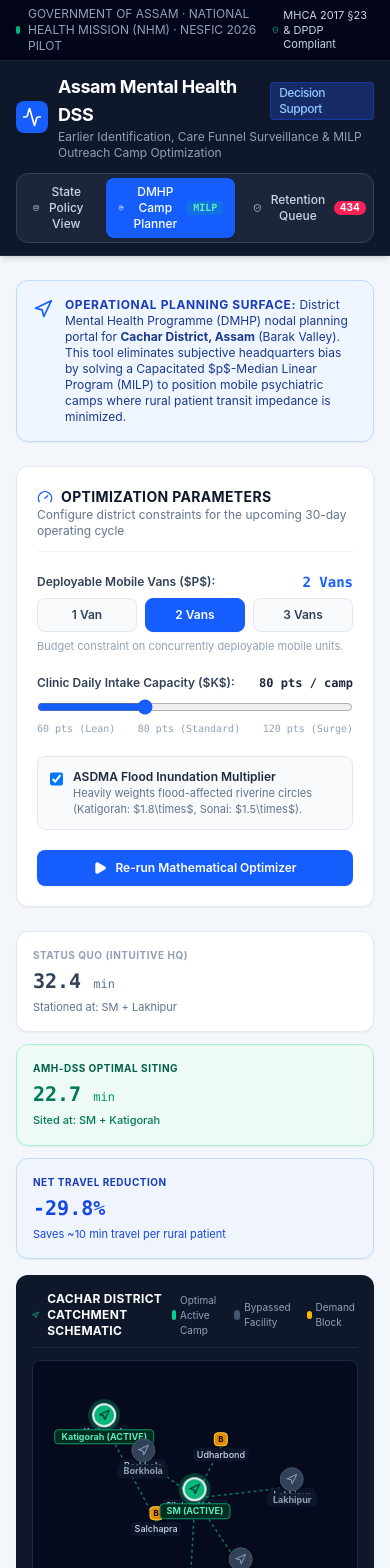
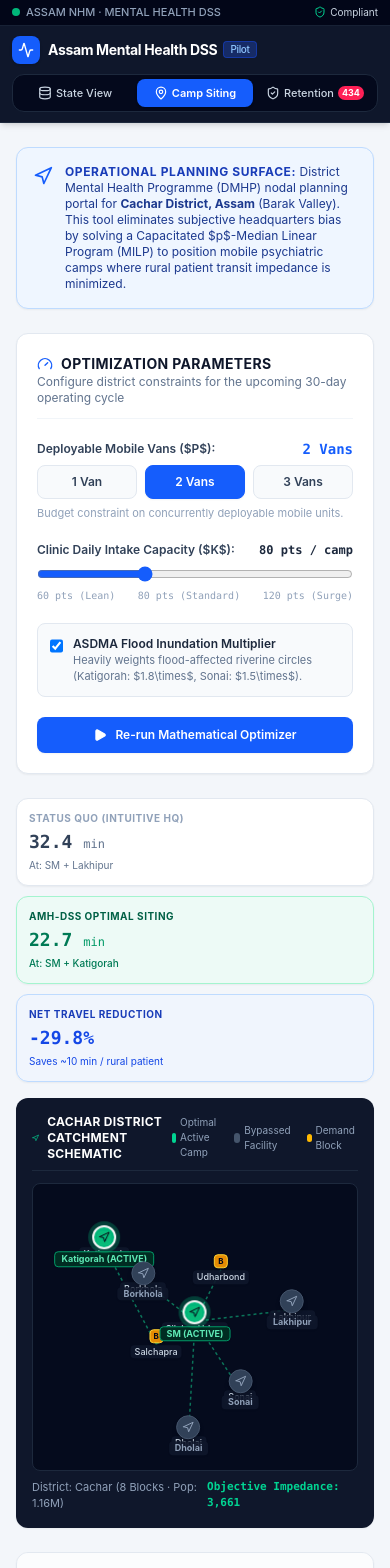
Before and after one commit to sauravsz/assam-mental-health-dss, a React (Vite) app: page / in a window 390 px wide. Shown: the top 1568 px of the page. Built offline with nearby package versions, Linux system fonts and the light colour scheme.

Commit message:
perf(mobile): optimize touch targets, responsive 3-tab layout, sticky table columns, and mobile viewport

```diff
--- a/index.html
+++ b/index.html
@@ -3,7 +3,10 @@
   <head>
     <meta charset="UTF-8" />
     <link rel="icon" type="image/svg+xml" href="/favicon.svg" />
-    <meta name="viewport" content="width=device-width, initial-scale=1.0" />
+    <meta name="viewport" content="width=device-width, initial-scale=1.0, maximum-scale=5.0, viewport-fit=cover" />
+    <meta name="theme-color" content="#0f172a" />
+    <meta name="apple-mobile-web-app-capable" content="yes" />
+    <meta name="apple-mobile-web-app-status-bar-style" content="black-translucent" />
     <title>Assam Mental Health Decision Support System | NHM Assam</title>
   </head>
   <body>
--- a/src/components/DMHPCampPlanner.tsx
+++ b/src/components/DMHPCampPlanner.tsx
@@ -131,43 +131,43 @@
 
         {/* Middle & Right: The Empirical Benchmark Comparison */}
         <div className="lg:col-span-2 space-y-4">
-          <div className="grid grid-cols-1 sm:grid-cols-3 gap-3">
+          <div className="grid grid-cols-1 sm:grid-cols-3 gap-2.5 sm:gap-3">
             {/* Status Quo */}
-            <div className="bg-white border border-slate-200 rounded-xl p-4 shadow-xs">
-              <span className="text-[10px] font-bold uppercase tracking-wider text-slate-400 block mb-1">
+            <div className="bg-white border border-slate-200 rounded-xl p-3 sm:p-4 shadow-xs">
+              <span className="text-[10px] font-bold uppercase tracking-wider text-slate-400 block mb-0.5">
                 Status Quo (Intuitive HQ)
               </span>
-              <div className="text-xl font-bold text-slate-700 font-mono">
+              <div className="text-lg sm:text-xl font-bold text-slate-700 font-mono">
                 {result.baselineMeanTravelTime} <span className="text-xs font-normal text-slate-500">min</span>
               </div>
-              <p className="text-[11px] text-slate-500 mt-1">
-                Stationed at: {baselineFacilities.map((f) => f.name.split(' ')[0]).join(' + ')}
+              <p className="text-[10px] sm:text-[11px] text-slate-500 mt-0.5">
+                At: {baselineFacilities.map((f) => f.name.split(' ')[0]).join(' + ')}
               </p>
             </div>
 
             {/* Optimal MILP */}
-            <div className="bg-emerald-50/70 border border-emerald-200 rounded-xl p-4 shadow-xs">
-              <span className="text-[10px] font-bold uppercase tracking-wider text-emerald-800 block mb-1">
+            <div className="bg-emerald-50/70 border border-emerald-200 rounded-xl p-3 sm:p-4 shadow-xs">
+              <span className="text-[10px] font-bold uppercase tracking-wider text-emerald-800 block mb-0.5">
                 AMH-DSS Optimal Siting
               </span>
-              <div className="text-xl font-bold text-emerald-700 font-mono">
+              <div className="text-lg sm:text-xl font-bold text-emerald-700 font-mono">
                 {result.meanTravelTime} <span className="text-xs font-normal text-emerald-600">min</span>
               </div>
-              <p className="text-[11px] text-emerald-700 mt-1 font-medium">
-                Sited at: {activeFacilities.map((f) => f.name.split(' ')[0]).join(' + ')}
+              <p className="text-[10px] sm:text-[11px] text-emerald-700 mt-0.5 font-medium">
+                At: {activeFacilities.map((f) => f.name.split(' ')[0]).join(' + ')}
               </p>
             </div>
 
             {/* Net Gain */}
-            <div className="bg-blue-50/70 border border-blue-200 rounded-xl p-4 shadow-xs">
-              <span className="text-[10px] font-bold uppercase tracking-wider text-blue-800 block mb-1">
+            <div className="bg-blue-50/70 border border-blue-200 rounded-xl p-3 sm:p-4 shadow-xs">
+              <span className="text-[10px] font-bold uppercase tracking-wider text-blue-800 block mb-0.5">
                 Net Travel Reduction
               </span>
-              <div className="text-xl font-bold text-blue-700 font-mono">
+              <div className="text-lg sm:text-xl font-bold text-blue-700 font-mono">
                 -{result.travelTimeReductionPct}%
               </div>
-              <p className="text-[11px] text-blue-700 mt-1">
-                Saves ~{Math.round(result.baselineMeanTravelTime - result.meanTravelTime)} min travel per rural patient
+              <p className="text-[10px] sm:text-[11px] text-blue-700 mt-0.5">
+                Saves ~{Math.round(result.baselineMeanTravelTime - result.meanTravelTime)} min / rural patient
               </p>
             </div>
           </div>
@@ -288,12 +288,16 @@
             {activeFacilities.length} Camps Mobilized
           </div>
         </div>
+        <div className="md:hidden px-3 py-1 bg-slate-100 text-[10px] text-slate-500 border-b border-slate-200 flex items-center justify-between">
+          <span>👉 Swipe to view drug stock &amp; capacity</span>
+          <span className="font-semibold text-slate-700">Location fixed</span>
+        </div>
 
         <div className="overflow-x-auto">
           <table className="w-full text-xs text-left text-slate-700">
-            <thead className="bg-slate-100 text-slate-800 font-semibold uppercase text-[11px] border-b border-slate-200">
+            <thead className="bg-slate-100 text-slate-800 font-semibold uppercase text-[10px] sm:text-[11px] border-b border-slate-200">
               <tr>
-                <th className="py-2.5 px-3">Camp Location</th>
+                <th className="py-2.5 px-3 sticky left-0 bg-slate-100 z-20 shadow-[1px_0_3px_rgba(0,0,0,0.06)]">Camp Location</th>
                 <th className="py-2.5 px-3">Revenue Block</th>
                 <th className="py-2.5 px-3">Assigned Catchment</th>
                 <th className="py-2.5 px-3 text-right">Intake Capacity</th>
@@ -315,11 +319,11 @@
 
                 return (
                   <tr key={fac.id} className="hover:bg-slate-50 font-medium">
-                    <td className="py-2.5 px-3 font-bold text-slate-900 flex items-center gap-1.5">
+                    <td className="py-2.5 px-3 font-bold text-slate-900 sticky left-0 bg-white z-10 shadow-[1px_0_3px_rgba(0,0,0,0.06)] flex items-center gap-1.5 whitespace-nowrap">
                       <span className="w-2 h-2 rounded-full bg-emerald-500"></span>
                       {fac.name}
                     </td>
-                    <td className="py-2.5 px-3 text-slate-600">{fac.blockName}</td>
+                    <td className="py-2.5 px-3 text-slate-600 whitespace-nowrap">{fac.blockName}</td>
                     <td className="py-2.5 px-3 text-slate-800 font-semibold">
                       {catchment.join(', ')}
                     </td>
--- a/src/components/Navbar.tsx
+++ b/src/components/Navbar.tsx
@@ -10,81 +10,82 @@
   return (
     <header className="bg-slate-900 border-b border-slate-800 text-white sticky top-0 z-50 shadow-md">
       {/* Top Gov Banner */}
-      <div className="bg-slate-950 px-4 py-1.5 text-xs border-b border-slate-800/80 flex items-center justify-between text-slate-400">
-        <div className="flex items-center gap-2">
-          <span className="inline-block w-2 h-2 rounded-full bg-emerald-500 animate-pulse"></span>
-          <span>GOVERNMENT OF ASSAM · NATIONAL HEALTH MISSION (NHM) · NESFIC 2026 PILOT</span>
+      <div className="bg-slate-950 px-3 sm:px-4 py-1 text-[11px] sm:text-xs border-b border-slate-800/80 flex items-center justify-between text-slate-400">
+        <div className="flex items-center gap-1.5 truncate">
+          <span className="inline-block w-2 h-2 rounded-full bg-emerald-500 shrink-0 animate-pulse"></span>
+          <span className="truncate font-medium">ASSAM NHM · MENTAL HEALTH DSS</span>
         </div>
-        <div className="flex items-center gap-4 text-[11px]">
+        <div className="flex items-center gap-2 text-[10px] sm:text-[11px] shrink-0">
           <span className="flex items-center gap-1 text-slate-300">
-            <ShieldCheck className="w-3.5 h-3.5 text-emerald-400" /> MHCA 2017 §23 & DPDP Compliant
+            <ShieldCheck className="w-3 h-3 text-emerald-400 shrink-0" />
+            <span className="hidden xs:inline">MHCA & DPDP Compliant</span>
+            <span className="xs:hidden">Compliant</span>
           </span>
-          <span className="hidden sm:inline text-slate-400">Target: Kamrup Metro & Cachar</span>
         </div>
       </div>
 
       {/* Main Bar */}
-      <div className="max-w-7xl mx-auto px-4 py-3 flex flex-col md:flex-row md:items-center justify-between gap-3">
+      <div className="max-w-7xl mx-auto px-3 sm:px-4 py-2.5 sm:py-3 flex flex-col md:flex-row md:items-center justify-between gap-2.5 sm:gap-3">
         <div>
-          <div className="flex items-center gap-2.5">
-            <div className="bg-blue-600 text-white p-1.5 rounded-lg shadow-sm">
-              <Activity className="w-5 h-5" />
+          <div className="flex items-center gap-2 sm:gap-2.5">
+            <div className="bg-blue-600 text-white p-1.5 rounded-lg shadow-sm shrink-0">
+              <Activity className="w-4 h-4 sm:w-5 sm:h-5" />
             </div>
             <div>
-              <h1 className="text-lg font-bold tracking-tight text-white flex items-center gap-2">
+              <h1 className="text-sm sm:text-lg font-bold tracking-tight text-white flex items-center gap-1.5">
                 Assam Mental Health DSS
-                <span className="text-xs font-medium px-2 py-0.5 rounded bg-blue-900/60 text-blue-300 border border-blue-700/50">
-                  Decision Support
+                <span className="text-[10px] font-medium px-1.5 py-0.2 rounded bg-blue-900/60 text-blue-300 border border-blue-700/50">
+                  Pilot
                 </span>
               </h1>
-              <p className="text-xs text-slate-400">
-                Earlier Identification, Care Funnel Surveillance & MILP Outreach Camp Optimization
+              <p className="text-[11px] sm:text-xs text-slate-400 hidden xs:block line-clamp-1">
+                Early Identification, Care Funnel Surveillance & MILP Outreach Optimization
               </p>
             </div>
           </div>
         </div>
 
-        {/* Surface Switcher Tabs */}
-        <nav className="flex items-center gap-1.5 bg-slate-800/90 p-1 rounded-xl border border-slate-700">
+        {/* Surface Switcher Tabs (3-column responsive grid on mobile, flex on desktop) */}
+        <nav className="grid grid-cols-3 sm:flex items-center gap-1 bg-slate-950/80 sm:bg-slate-800/90 p-1 rounded-xl border border-slate-800 sm:border-slate-700 w-full md:w-auto">
           <button
             onClick={() => setActiveTab('state')}
-            className={`px-3 py-1.5 rounded-lg text-xs font-medium transition-all flex items-center gap-1.5 ${
+            className={`px-2 sm:px-3 py-1.5 rounded-lg text-[11px] sm:text-xs font-medium transition-all flex items-center justify-center gap-1 sm:gap-1.5 text-center cursor-pointer ${
               activeTab === 'state'
-                ? 'bg-blue-600 text-white shadow-sm'
+                ? 'bg-blue-600 text-white shadow-sm font-semibold'
                 : 'text-slate-300 hover:text-white hover:bg-slate-700/50'
             }`}
           >
-            <Database className="w-3.5 h-3.5" />
-            State Policy View
+            <Database className="w-3.5 h-3.5 shrink-0" />
+            <span className="truncate">State View</span>
           </button>
 
           <button
             onClick={() => setActiveTab('planner')}
-            className={`px-3 py-1.5 rounded-lg text-xs font-medium transition-all flex items-center gap-1.5 ${
+            className={`px-2 sm:px-3 py-1.5 rounded-lg text-[11px] sm:text-xs font-medium transition-all flex items-center justify-center gap-1 sm:gap-1.5 text-center cursor-pointer ${
               activeTab === 'planner'
-                ? 'bg-blue-600 text-white shadow-sm'
+                ? 'bg-blue-600 text-white shadow-sm font-semibold'
                 : 'text-slate-300 hover:text-white hover:bg-slate-700/50'
             }`}
           >
-            <MapPin className="w-3.5 h-3.5" />
-            DMHP Camp Planner
-            <span className="bg-emerald-500/20 text-emerald-300 text-[10px] px-1.5 py-0.2 rounded font-mono font-semibold">
+            <MapPin className="w-3.5 h-3.5 shrink-0" />
+            <span className="truncate">Camp Siting</span>
+            <span className="hidden sm:inline bg-emerald-500/20 text-emerald-300 text-[9px] px-1 py-0.2 rounded font-mono font-semibold">
               MILP
             </span>
           </button>
 
           <button
             onClick={() => setActiveTab('queue')}
-            className={`px-3 py-1.5 rounded-lg text-xs font-medium transition-all flex items-center gap-1.5 ${
+            className={`px-2 sm:px-3 py-1.5 rounded-lg text-[11px] sm:text-xs font-medium transition-all flex items-center justify-center gap-1 sm:gap-1.5 text-center cursor-pointer ${
               activeTab === 'queue'
-                ? 'bg-blue-600 text-white shadow-sm'
+                ? 'bg-blue-600 text-white shadow-sm font-semibold'
                 : 'text-slate-300 hover:text-white hover:bg-slate-700/50'
             }`}
           >
-            <ShieldCheck className="w-3.5 h-3.5" />
-            Retention Queue
+            <ShieldCheck className="w-3.5 h-3.5 shrink-0" />
+            <span className="truncate">Retention</span>
             {stalledCount > 0 && (
-              <span className="bg-rose-500 text-white text-[10px] px-1.5 py-0.2 rounded-full font-bold">
+              <span className="bg-rose-500 text-white text-[9px] px-1 py-0.2 rounded-full font-bold shrink-0">
                 {stalledCount}
               </span>
             )}
--- a/src/components/RetentionQueue.tsx
+++ b/src/components/RetentionQueue.tsx
@@ -160,25 +160,25 @@
               Sorted by stall duration (&gt;14 days). Click "Log Outreach" to update care continuity status.
             </p>
           </div>
-
-          <div className="flex flex-wrap items-center gap-2 text-xs">
+          <div className="grid grid-cols-1 sm:flex sm:flex-wrap items-center gap-2 text-xs w-full sm:w-auto">
             {/* Search Input */}
-            <div className="relative">
+            <div className="relative w-full sm:w-48">
               <Search className="w-3.5 h-3.5 absolute left-2.5 top-2.5 text-slate-400" />
               <input
                 type="text"
                 placeholder="Search block, ID, facility..."
                 value={searchQuery}
                 onChange={(e) => setSearchQuery(e.target.value)}
-                className="pl-8 pr-3 py-1.5 bg-white border border-slate-300 rounded-lg text-xs w-48 text-slate-700 focus:outline-blue-500"
+                className="pl-8 pr-3 py-1.5 bg-white border border-slate-300 rounded-lg text-xs w-full text-slate-700 focus:outline-blue-500"
               />
             </div>
 
+            <div className="grid grid-cols-2 sm:flex sm:items-center gap-2 w-full sm:w-auto">
               {/* District Filter */}
               <select
                 value={selectedDistrict}
                 onChange={(e) => setSelectedDistrict(e.target.value)}
-              className="bg-white border border-slate-300 rounded-lg px-2 py-1.5 text-xs text-slate-700 font-medium"
+                className="bg-white border border-slate-300 rounded-lg px-2 py-1.5 text-xs text-slate-700 font-medium w-full sm:w-auto"
               >
                 <option value="All">All Districts</option>
                 <option value="Cachar">Cachar District</option>
@@ -189,23 +189,29 @@
               <select
                 value={selectedDiagnosis}
                 onChange={(e) => setSelectedDiagnosis(e.target.value)}
-              className="bg-white border border-slate-300 rounded-lg px-2 py-1.5 text-xs text-slate-700 font-medium"
+                className="bg-white border border-slate-300 rounded-lg px-2 py-1.5 text-xs text-slate-700 font-medium w-full sm:w-auto"
               >
-              <option value="All">All mhGAP Categories</option>
+                <option value="All">All mhGAP</option>
                 <option value="Depression">Depression</option>
                 <option value="Anxiety">Anxiety</option>
-              <option value="Substance">Substance Use</option>
-              <option value="Self-Harm">Self-Harm Risk</option>
+                <option value="Substance">Substance</option>
+                <option value="Self-Harm">Self-Harm</option>
                 <option value="Psychosis">Psychosis</option>
               </select>
             </div>
           </div>
+        </div>
+
+        <div className="md:hidden px-3 py-1 bg-slate-100 text-[10px] text-slate-500 border-b border-slate-200 flex items-center justify-between">
+          <span>👉 Swipe to view facility, duration &amp; status</span>
+          <span className="font-semibold text-slate-700">ID fixed</span>
+        </div>
 
         <div className="overflow-x-auto">
           <table className="w-full text-xs text-left text-slate-700">
-            <thead className="bg-slate-100 text-slate-800 font-semibold uppercase text-[11px] border-b border-slate-200">
+            <thead className="bg-slate-100 text-slate-800 font-semibold uppercase text-[10px] sm:text-[11px] border-b border-slate-200">
               <tr>
-                <th className="py-2.5 px-3">Referral ID</th>
+                <th className="py-2.5 px-3 sticky left-0 bg-slate-100 z-20 shadow-[1px_0_3px_rgba(0,0,0,0.06)]">Referral ID</th>
                 <th className="py-2.5 px-3">Pseudonymized Hash</th>
                 <th className="py-2.5 px-3">Location</th>
                 <th className="py-2.5 px-3">Profile</th>
@@ -219,8 +225,10 @@
             <tbody className="divide-y divide-slate-100">
               {filteredRecords.slice(0, 15).map((r) => (
                 <tr key={r.id} className="hover:bg-slate-50 transition-colors">
-                  <td className="py-2.5 px-3 font-mono font-bold text-slate-900">{r.id}</td>
-                  <td className="py-2.5 px-3 font-mono text-[11px] text-slate-500">
+                  <td className="py-2.5 px-3 font-mono font-bold text-slate-900 sticky left-0 bg-white z-10 shadow-[1px_0_3px_rgba(0,0,0,0.06)] whitespace-nowrap">
+                    {r.id}
+                  </td>
+                  <td className="py-2.5 px-3 font-mono text-[11px] text-slate-500 whitespace-nowrap">
                     <span className="bg-slate-100 px-1.5 py-0.5 rounded border border-slate-200">
                       {r.callerHash.slice(0, 14)}
                     </span>
```
Also changed, not shown: src/components/StatePolicyView.tsx (+36 -31 lines). Lines whose indentation alone changed are shown as unchanged.
